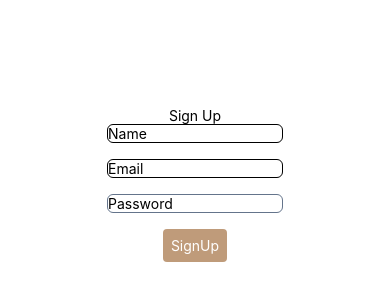
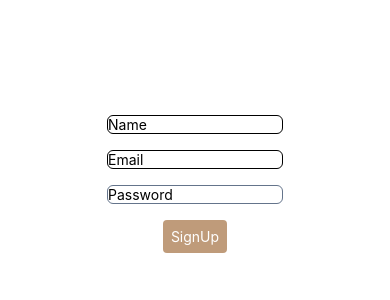
Before and after one commit to slimani-amine/CRAFTY, a React Native app in the folder crafty/: screen /SignUp in a window 390 px wide. Shown: the part 238-538 px from the top of the page. Built offline with nearby package versions, Linux system fonts and the light colour scheme.

Commit message:
file structure & tailwind config

```diff
--- a/crafty/components/Header.js
+++ b/crafty/components/Header.js
@@ -4,7 +4,7 @@ import React from 'react'
 const Header = () => {
   return (
     <View>
-      <Text>Header</Text>
+      <Text>Header crafty </Text>
     </View>
   )
 }
--- a/crafty/screens/SignUp.js
+++ b/crafty/screens/SignUp.js
@@ -6,7 +6,8 @@ import { createStackNavigator } from "@react-navigation/stack";
 export default function SignUp({ navigation }) {
   return (
     <View className=" w-full h-full bg-white items-center justify-center ">
-        <Text>Sign Up</Text>
+
+
         <TextInput
       className="mb-4 w-44  border border-grey-500 rounded-md"
         placeholder="Name"
```
